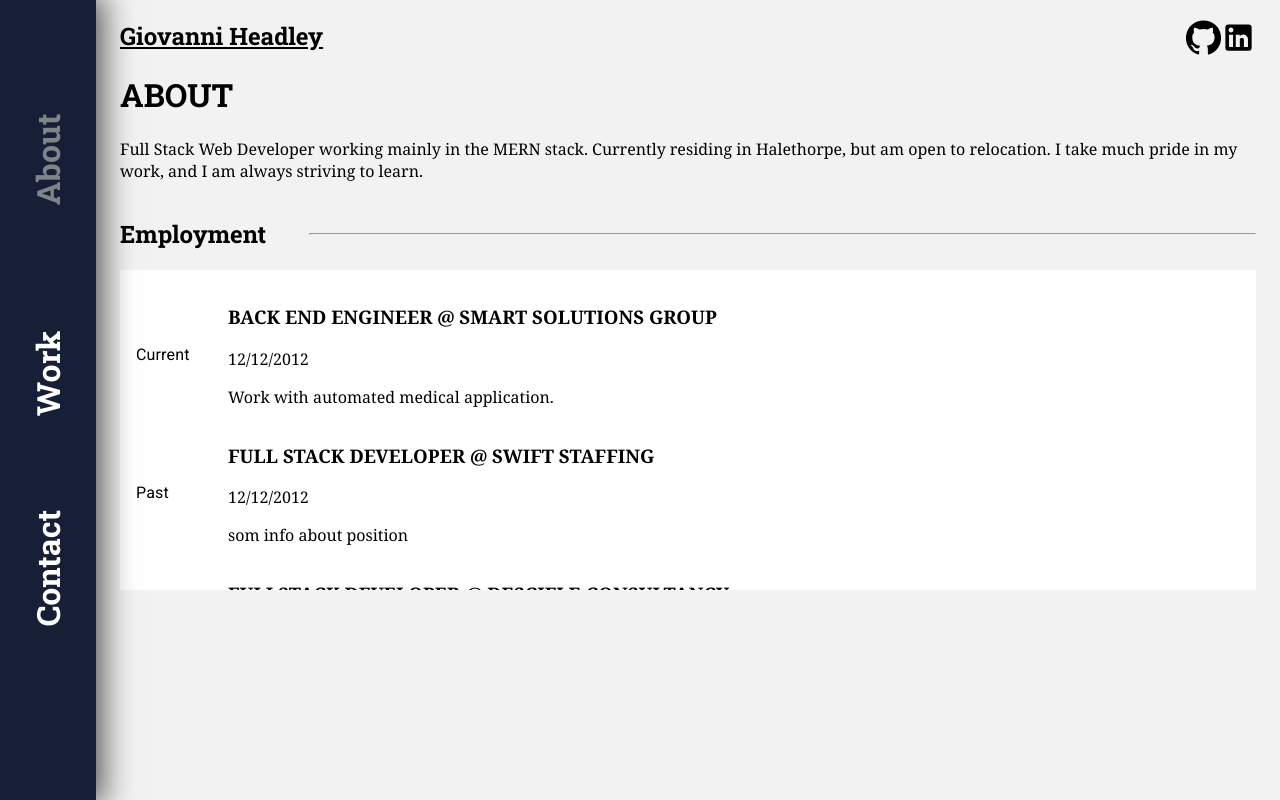
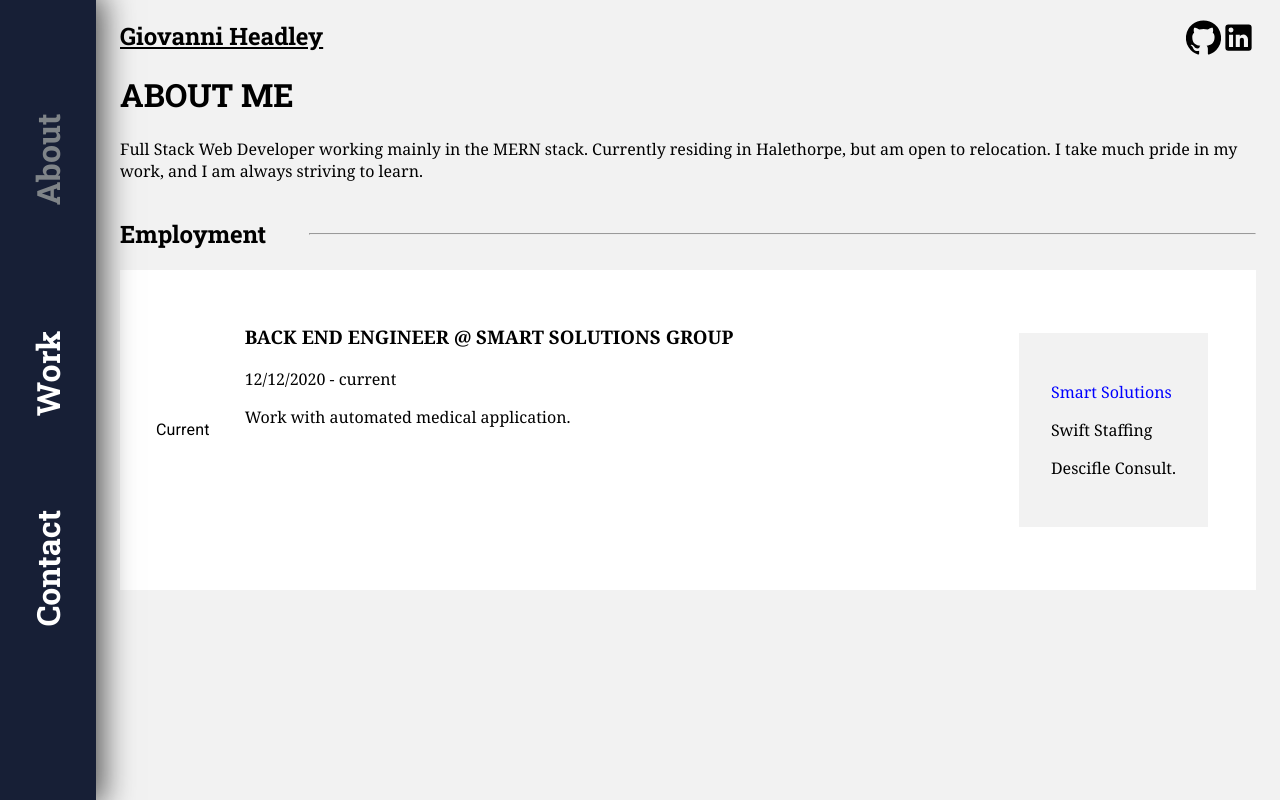
Before and after one commit to descifle/portfolio, a React (Create React App) app: page /about in a window 1280 px wide. Built offline with nearby package versions, Linux system fonts and the light colour scheme.

Commit message:
2 left steps

```diff
--- a/src/components/AboutPage.js
+++ b/src/components/AboutPage.js
@@ -1,21 +1,41 @@
 import { Container, Grid, Typography } from '@material-ui/core'
 import { GitHub, LinkedIn } from '@material-ui/icons'
 import { Link } from 'react-router-dom'
-import React from 'react'
+import React, { useEffect } from 'react'
+import * as Scroll from 'react-scroll'
 
 const AboutPage = () => {
 
-    // add quick scroll to employment history
+    let ScrollLink = Scroll.Link
+    let events = Scroll.Events
+    let scrollSpy = Scroll.scrollSpy
+
+    useEffect(() => {
+        events.scrollEvent.register('begin', function(to, element) {
+            // console.log('begin', arguments)
+        })
+
+        events.scrollEvent.register('end', function(to, element) {
+            // console.log('end', arguments)
+        })
+
+        scrollSpy.update()
+
+        return () => {
+           events.scrollEvent.remove('begin')
+           events.scrollEvent.remove('end')
+        }
+    })
 
     return (
         <Container>
             <div className="page-container">
                 <h2 className="home"><Link to="/">Giovanni Headley</Link></h2>
                 <div className="socials">
-                    <span><GitHub fontSize="large" /></span>
-                    <span><LinkedIn fontSize="large" /></span>
+                    <a href="https://github.com/descifle"><GitHub fontSize="large" /></a>
+                    <a href="https://www.linkedin.com/in/giovanni-headley/"><LinkedIn fontSize="large" /></a>
                 </div>
-                <h1 className="">ABOUT</h1>
+                <h1 className="">ABOUT ME</h1>
                 <div>
                     <p>Full Stack Web Developer working mainly in the MERN stack. Currently residing in Halethorpe, but am open to relocation.
                         I take much pride in my work, and I am always striving to learn.
@@ -27,41 +47,52 @@ const AboutPage = () => {
                         <Grid item xs={4} sm={3} md={2}><h2>Employment</h2></Grid>
                         <Grid item xs={6} sm={9} md={10}><hr /></Grid>
                     </Grid>
-                    <Grid container alignItems="center" className="employment-history">
-                        <Grid item xs={2} md={1}>
+                    <Grid container alignItems="center" className="employment-history" id="employment-history">
+                        <div className="employment-history_tab">
+                            <ScrollLink activeClass="nav-active" to="smart" spy={true} smooth={true} offset={-50} duration={100} containerId="employment-history">
+                            <p>Smart Solutions</p>
+                            </ScrollLink>
+                            <ScrollLink activeClass="nav-active" to="swift" spy={true} smooth={true} offset={-50} duration={100} containerId="employment-history">
+                            <p>Swift Staffing</p>
+                            </ScrollLink>
+                            <ScrollLink activeClass="nav-active" to="descifle" spy={true} smooth={true} offset={-50} duration={100} containerId="employment-history">
+                            <p>Descifle Consult.</p>
+                            </ScrollLink>
+                        </div>
+                        <Grid item xs={3} md={1}>
                             <Typography>
                                 Current
                             </Typography>
                         </Grid>
-                        <Grid item xs={10} md={11}>
+                        <Grid item xs={9} md={11} className="employment-item" name="smart">
                             <h3>BACK END ENGINEER @ SMART SOLUTIONS GROUP</h3>
-                            <span>12/12/2012</span>
+                            <span>12/12/2020 - current</span>
                             <p>
                                 Work with automated medical application.
                             </p>
                         </Grid>
-                        <Grid item xs={2} md={1}>
+                        <Grid item xs={3} md={1}>
                             <Typography>
                                 Past
                             </Typography>
                         </Grid>
-                        <Grid item xs={10} md={11}>
+                        <Grid item xs={9} md={11} className="employment-item" name="swift">
                             <h3>FULL STACK DEVELOPER @ SWIFT STAFFING</h3>
-                            <span>12/12/2012</span>
+                            <span>01/01/2020 - 2/01/2021</span>
                             <p>
-                                som info about position
+                                Developed LAMP stack applications and websites.
                             </p>
                         </Grid>
-                        <Grid item xs={2} md={1}>
+                        <Grid item xs={3} md={1}>
                             <Typography>
                                 Current
                             </Typography>
                         </Grid>
-                        <Grid item xs={10} md={11}>
+                        <Grid item xs={9} md={11} className="employment-item" name="descifle">
                             <h3>FULLSTACK DEVELOPER @ DESCIFLE CONSULTANCY</h3>
-                            <span>12/12/2012</span>
+                            <span>current</span>
                             <p>
-                                som info about position
+                                Developed MERN stack applications and websites.
                             </p>
                         </Grid>
                     </Grid>
--- a/src/components/MainPage.js
+++ b/src/components/MainPage.js
@@ -10,8 +10,8 @@ const MainPage = () => {
             <div className="page-container">
                 <h2 className="home">Giovanni Headley</h2>
                 <div className="socials">
-                    <GitHub />
-                    <LinkedIn />
+                    <a href="https://github.com/descifle"><GitHub fontSize="large" /></a>
+                    <a href="https://www.linkedin.com/in/giovanni-headley/"><LinkedIn fontSize="large" /></a>
                 </div>
                 <h1 className="main-header">Full Stack Developer</h1>
                 <div className="about-me">
--- a/src/components/WorkPage.js
+++ b/src/components/WorkPage.js
@@ -10,8 +10,6 @@ import ArrowDownwardIcon from '@material-ui/icons/ArrowDownward';
 import * as Scroll from 'react-scroll'
 
 const WorkPage = () => {
-    let ScrollLink = Scroll.Link
-    let element = Scroll.Element
     let events = Scroll.Events
     let scroll = Scroll.animateScroll
     let scrollSpy = Scroll.scrollSpy
@@ -20,7 +18,7 @@ const WorkPage = () => {
     // add hover effect on cards with a visit me link
 
     const [list, setList] = useState(cards)
-    const [value, setValue] = useState(2)
+    const [value, setValue] = useState(null)
     const [hide, setHide] =  useState(false)
 
     useEffect(() => {
@@ -80,7 +78,7 @@ const WorkPage = () => {
                                 classNames="fade"
                 >
                     <Grid item xs={12} sm={10} md={5} className="web-card">
-                        <div className="caption">
+                        <div className="caption" onClick={() => window.open(card.website)}>
                             <h2>Visit Me</h2>
                             <span>hello world</span>
                         </div>
@@ -126,8 +124,8 @@ const WorkPage = () => {
             <div className="page-container">
                 <h2 className="home"><Link to="/">Giovanni Headley</Link></h2>
                 <div className="socials">
-                    <span><GitHub fontSize="large" /></span>
-                    <span><LinkedIn fontSize="large" /></span>
+                    <a href="https://github.com/descifle"><GitHub fontSize="large" /></a>
+                    <a href="https://www.linkedin.com/in/giovanni-headley/"><LinkedIn fontSize="large" /></a>
                 </div>
                 <div className="chip-container">
                     <Chip label="JavaScript" />
--- a/src/components/base/Header.js
+++ b/src/components/base/Header.js
@@ -18,14 +18,12 @@ const Header = () => {
                             <div className="img-overlay"></div>
                         </div>
                     </NavLink> */}
-                    <NavLink activeClassName='active' className="menu-item" to={
-                        {
+                    <NavLink activeClassName='active' className="menu-item" to={{
                             pathname: '/about',
                             state: {
                                 from: location.pathname
                             }
-                        }
-                    }>
+                        }}>
                         About
                     </NavLink>
                     <NavLink activeClassName='active' className="menu-item" to={
--- a/src/components/style.scss
+++ b/src/components/style.scss
@@ -69,6 +69,7 @@ a {
 
 .menu-item.active {
     color:rgba(154, 158, 158, 0.8);
+    pointer-events: none;
 }
 
 // END HEADER
@@ -121,7 +122,7 @@ a {
 // START ABOUT PAGE
 
 .employment {
-
+    position: relative;
     h2 {
         // width: 25%;
         // display: inline;
@@ -134,11 +135,35 @@ a {
     }
 }
 
+.employment-history_tab {
+    position: absolute;
+    padding: 1rem;
+    top: -1rem;
+    right: 1rem;
+    background-color:#dcdcdc5d;
+
+    a {
+        cursor: pointer;
+    }
+}
+
+.nav-active {
+    color: blue;
+}
+
 .employment-history {
+    box-sizing: border-box;
+    -moz-box-sizing: border-box;
+    -webkit-box-sizing: border-box;
+    border: 20px solid white;
     height: 20rem;
     padding: 1rem;
     background-color: white;
     overflow-y: scroll;
+}
+
+.employment-item {
+    height: 100%;
 }
 
 // END ABOUT PAGE
@@ -163,9 +188,14 @@ a {
     &:hover {
 
 		.caption {
+            cursor: pointer;
 			z-index: 10;
 			position: absolute;
-			display: block;
+			display: flex;
+            justify-content: center;
+            align-items: center;
+            width: 100%;
+            height: 100%;
 			bottom: 0;
 			left: 0;
 			background: #666;
@@ -203,6 +233,8 @@ a {
 	font-size: .9rem;
 	font-style: italic;
 	padding: 1.5rem;
+    position: absolute;
+    bottom: 0;
 }
 
 .card-container {
@@ -216,11 +248,19 @@ a {
 
 .card-head {
     background-color: $navColor;
-    color: white;
+
+    :nth-child(1) {
+        color: white;
+    }
+
+    :nth-child(2) {
+        color: $hightlight;
+    }
 }
 
 .card-body {
     background-color: $secondColor;
+    color: white;
 }
 
 .sorter {
@@ -309,6 +349,18 @@ a {
         }
     }
 
+    .employment-history_tab {
+        position: absolute;
+        padding: 2rem;
+        top:unset;
+        right: 3rem;
+        background-color:#dcdcdc5d;
+
+        a {
+            cursor: pointer;
+        }
+    }
+
     .left {
         top: 0;
     }
```
